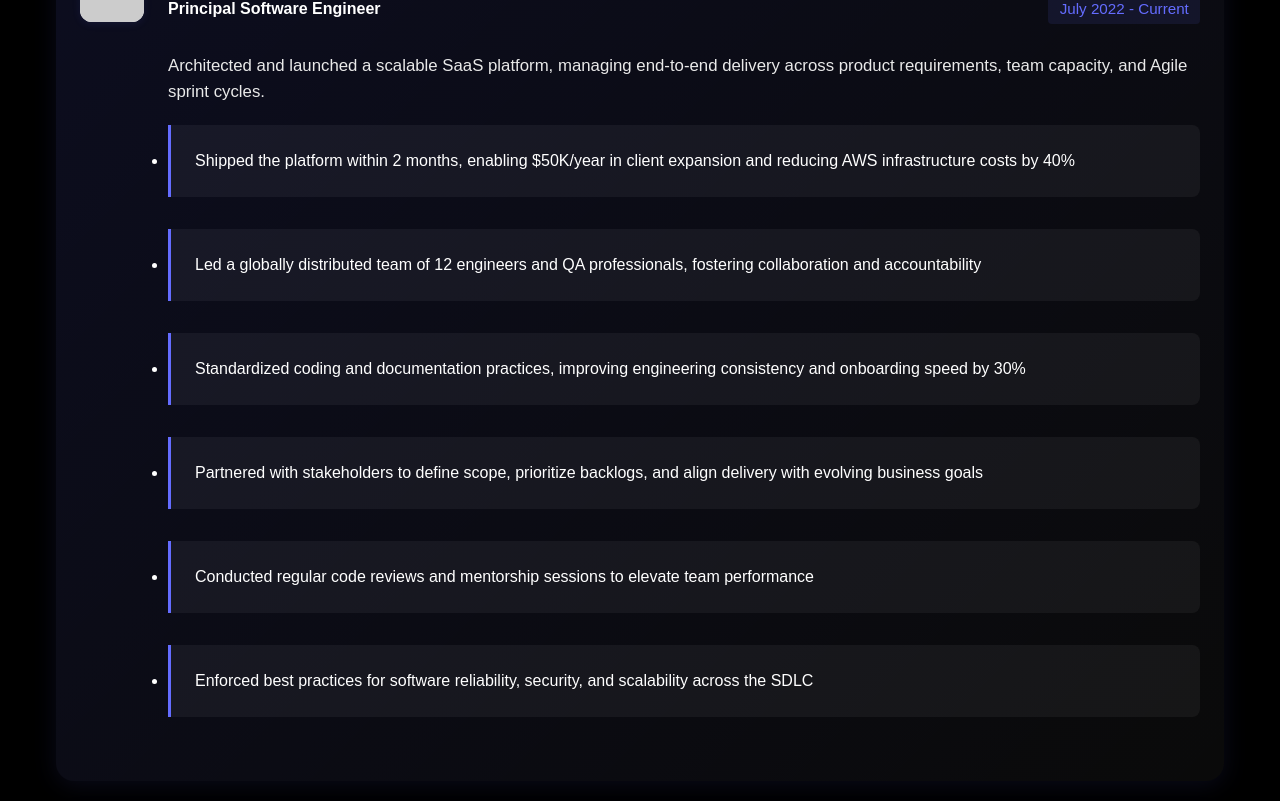
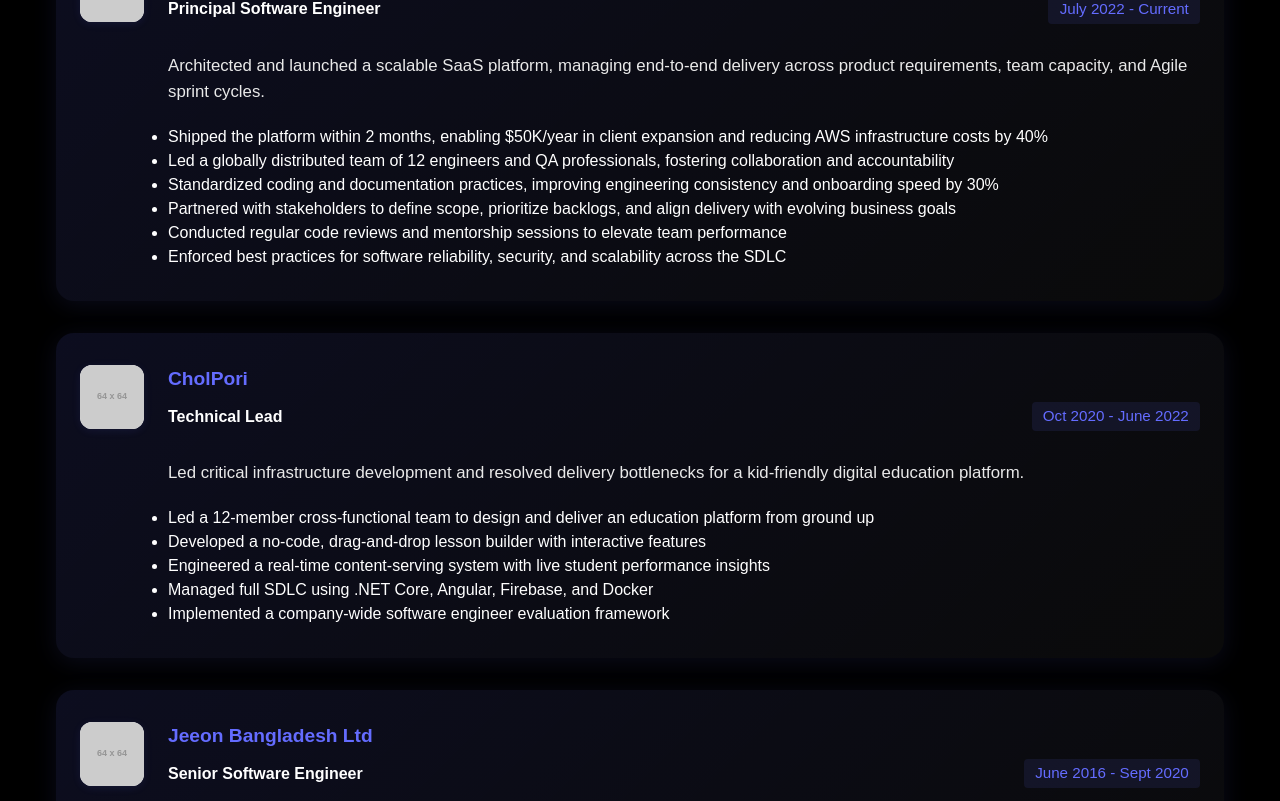
Before and after one commit to nurfarazi/personal-webpage, a React (Vite) app: page / in a window 1280 px wide. Shown: the part 1519-2320 px from the top of the page. Built offline with nearby package versions, Linux system fonts and the light colour scheme.

Commit message:
style: remove unnecessary styles from work experience list items to enhance clarity and focus on achievements

```diff
--- a/src/App.css
+++ b/src/App.css
@@ -100,30 +100,32 @@ body {
   padding: 0;
 }
 
-.skills li, .work-experience li, .education li {
+.skills li, .education li {
   background: rgba(255, 255, 255, 0.1);
   padding: 1rem;
   border-radius: 5px;
   transition: transform 0.3s ease;
 }
 
-.skills li:hover, .work-experience li:hover, .education li:hover {
+.skills li:hover, .education li:hover {
   transform: translateX(10px);
 }
 
+/* Remove styles for .work-experience li that affect achievements */
 .work-experience li {
-  margin-bottom: 2rem;
-  padding: 1.5rem;
-  background: rgba(255, 255, 255, 0.05);
-  border-left: 3px solid #646cff;
-  border-radius: 0 8px 8px 0;
-  transition: all 0.3s ease;
+  background: none !important;
+  padding: 0 !important;
+  border: none !important;
+  border-radius: 0 !important;
+  margin-bottom: 0 !important;
+  transition: none !important;
+  box-shadow: none !important;
 }
 
 .work-experience li:hover {
-  transform: translateX(10px);
-  background: rgba(255, 255, 255, 0.1);
-  border-left-color: #8288ff;
+  transform: none !important;
+  background: none !important;
+  border-left-color: inherit !important;
 }
 
 .work-experience li strong {
```
